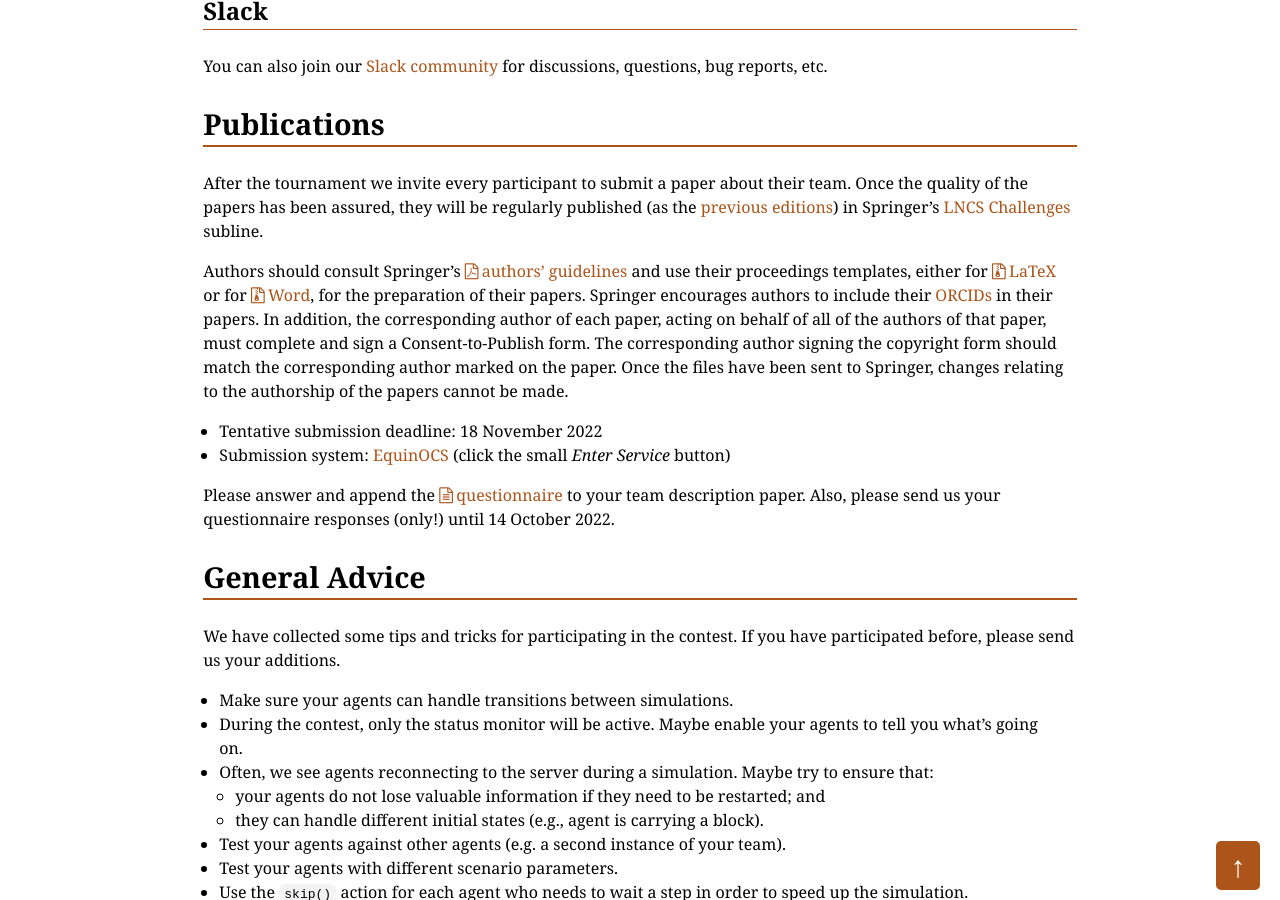
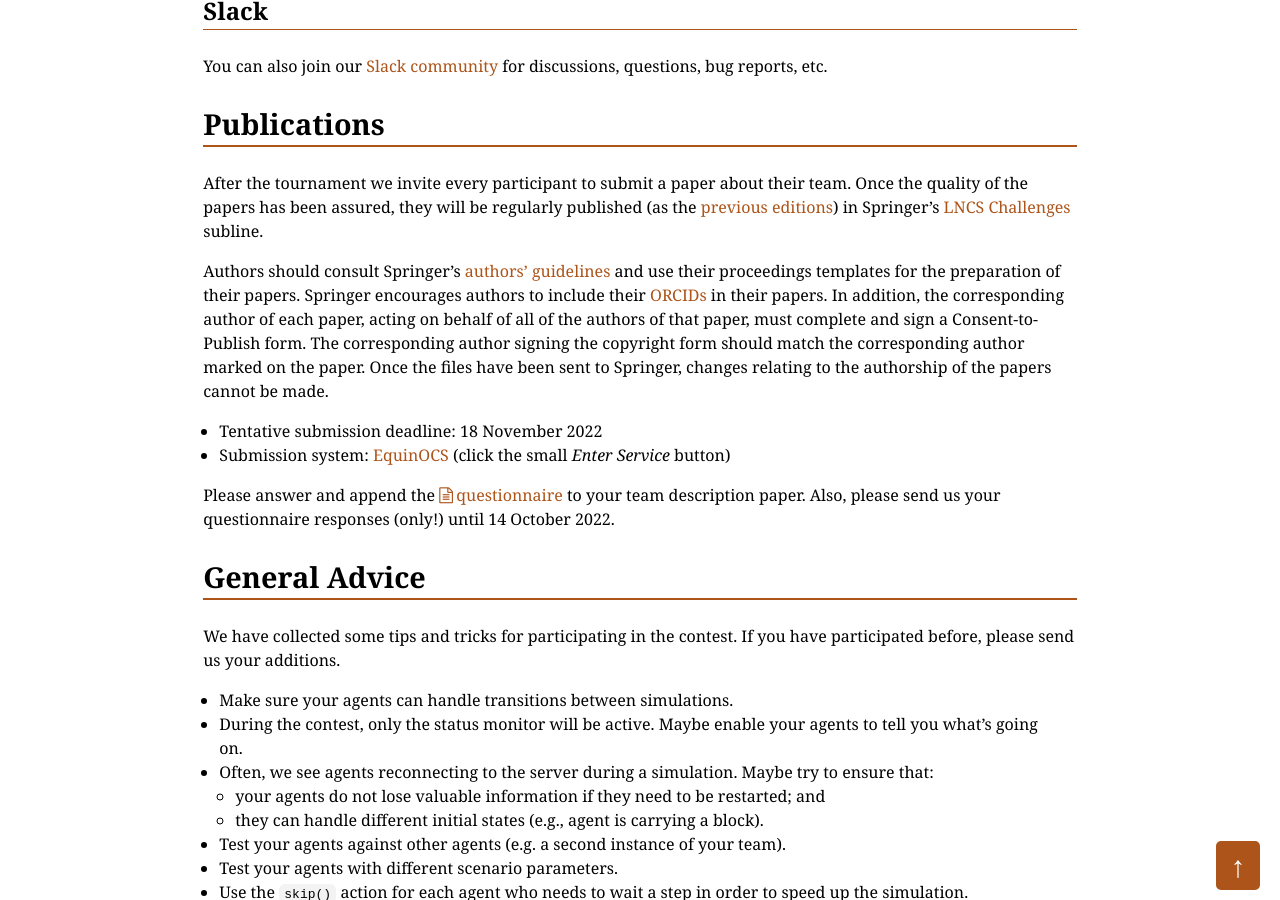
Before and after one commit to agentcontest/agentcontest.github.io, a Jekyll site: the page built from 2022/index.md, in a window 1280 px wide and 900 px high, scrolled down 5158 px. Built offline with Jekyll 4.4.1, drawn with Linux system fonts in a browser that asks for light colours.

Commit message:
throw out some old links

```diff
--- a/2022/index.md
+++ b/2022/index.md
@@ -178,7 +178,7 @@
 team. Once the quality of the papers has been assured, they will be regularly
 published (as the [previous editions](https://link.springer.com/conference/mapc)) in Springer's [LNCS Challenges](https://www.springer.com/series/16528) subline.
 
-Authors should consult Springer’s [authors’ guidelines](ftp://ftp.springernature.com/cs-proceeding/svproc/guidelines/Springer_Guidelines_for_Authors_of_Proceedings.pdf) and use their proceedings templates, either for [LaTeX](ftp://ftp.springernature.com/cs-proceeding/llncs/llncs2e.zip) or for [Word](ftp://ftp.springernature.com/cs-proceeding/llncs/word/splnproc1703.zip), for the preparation of their papers. Springer encourages authors to include their [ORCIDs](https://www.springer.com/gp/authors-editors/orcid?wt_mc=Other.Other.1.AUT642.ORCID+proceedings+pilot+2017&utm_medium=other&utm_source=other&utm_content=8232017&utm_campaign=1_barz01_orcid+proceedings+pilot+2017) in their papers. In addition, the corresponding author of each paper, acting on behalf of all of the authors of that paper, must complete and sign a Consent-to-Publish form. The corresponding author signing the copyright form should match the corresponding author marked on the paper. Once the files have been sent to Springer, changes relating to the authorship of the papers cannot be made.
+Authors should consult Springer’s [authors’ guidelines](https://www.springer.com/gp/computer-science/lncs/conference-proceedings-guidelines) and use their proceedings templates for the preparation of their papers. Springer encourages authors to include their [ORCIDs](https://www.springer.com/gp/authors-editors/orcid?wt_mc=Other.Other.1.AUT642.ORCID+proceedings+pilot+2017&utm_medium=other&utm_source=other&utm_content=8232017&utm_campaign=1_barz01_orcid+proceedings+pilot+2017) in their papers. In addition, the corresponding author of each paper, acting on behalf of all of the authors of that paper, must complete and sign a Consent-to-Publish form. The corresponding author signing the copyright form should match the corresponding author marked on the paper. Once the files have been sent to Springer, changes relating to the authorship of the papers cannot be made.
 
 - Tentative submission deadline: 18 November 2022
 - Submission system: [EquinOCS](https://equinocs.springernature.com/service/MAPC2022) (click the small *Enter Service* button)
```
